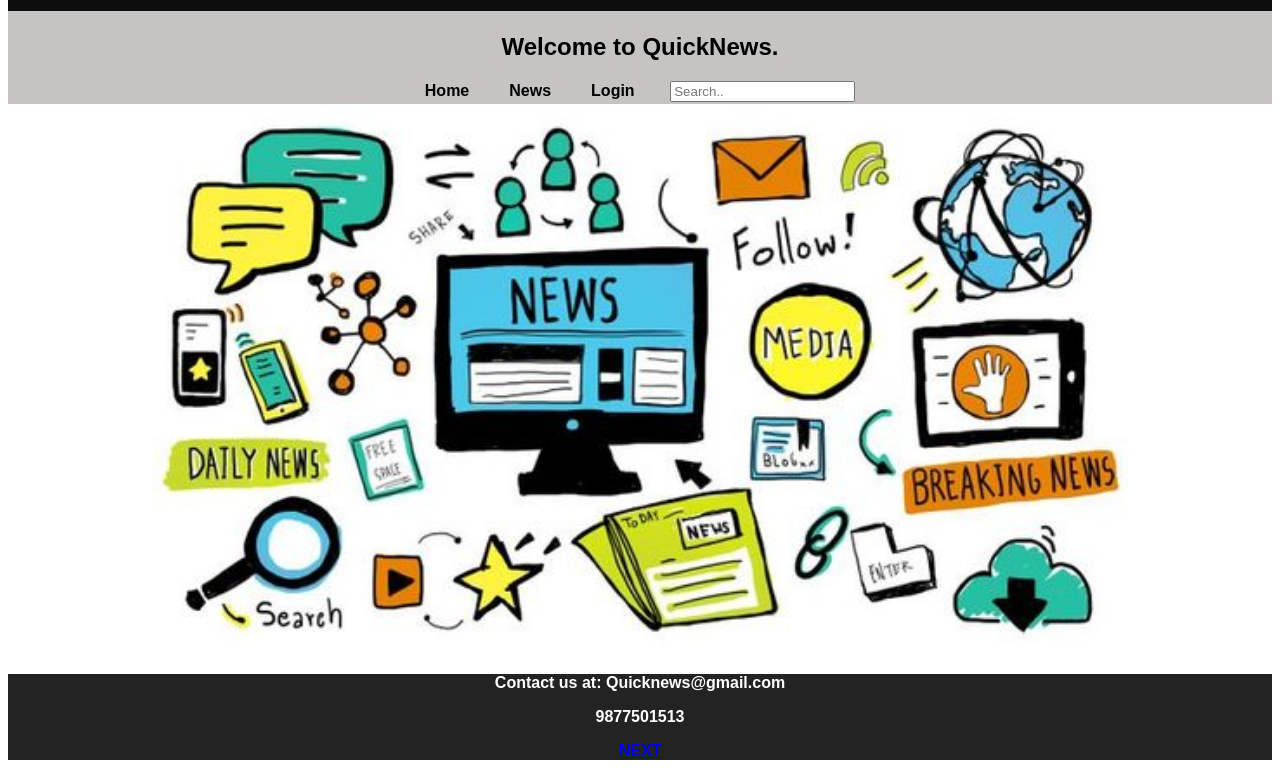
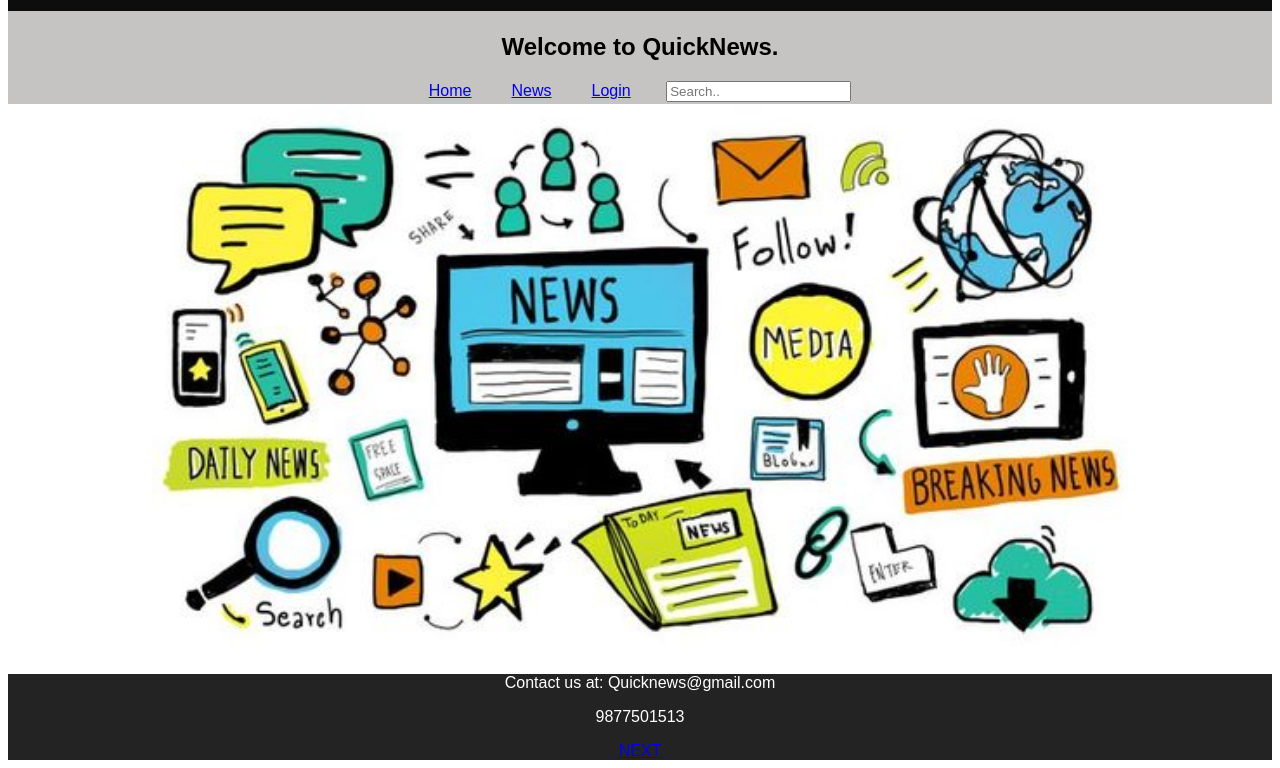
Before and after one commit to aivar-14/Quick-Newz, a plain HTML site: page index.html in a window 1280 px wide. Shown: the part 59-827 px from the top of the page. Drawn offline with Linux system fonts and the light colour scheme.

Commit message:
Update index.html

```diff
--- a/index.html
+++ b/index.html
@@ -62,15 +62,9 @@
 
     }
     a:visited{
-        color: rgb(204, 204, 206);
+        color: rgb(204, 10, 10);
     }
     a:hover{
-        color: #3049ef;
-    }
-    b:visited{
-        color: rgb(0, 0, 0);
-    }
-    b:hover{
         color: #3049ef;
     }
 
@@ -86,14 +80,16 @@
     <main>
         <div class="banner">
             <h2>Welcome to QuickNews.</h2>
+            <nav>
             <center>
                 <div class="topnav">
-                    <b href="index.html">Home</a> &nbsp;&nbsp;&nbsp;&nbsp;&nbsp;&nbsp;&nbsp;
-                    <b href="gallerypage.html">News</a> &nbsp;&nbsp;&nbsp;&nbsp;&nbsp;&nbsp;&nbsp;
-                    <b href="login.html">Login</a>&nbsp;&nbsp;&nbsp;&nbsp;&nbsp;&nbsp;&nbsp;
+                    <a href="index.html">Home</a> &nbsp;&nbsp;&nbsp;&nbsp;&nbsp;&nbsp;&nbsp;
+                    <a href="gallerypage.html">News</a> &nbsp;&nbsp;&nbsp;&nbsp;&nbsp;&nbsp;&nbsp;
+                    <a href="index.html">Login</a>&nbsp;&nbsp;&nbsp;&nbsp;&nbsp;&nbsp;&nbsp;
                     <input type="text" placeholder="Search..">
                 </div>
             </center>
+            </nav>
         </div>
         <div style="overflow: auto;">
             <center><img src="imagenew.jpg" alt="Your Image"  width: 700px; height="550px"></center>
@@ -102,33 +98,12 @@
 
         <body>
 
-            <!-- <main> -->
-                <!-- <div class="gallery">
-                    <div class="news-item">
-                        <img src="image1.jpeg" alt="News Image 1">
-                        <p>Explore a world of flavors with our diverse culinary offerings, from Mediterranean salads to the rich, creamy Italian pastas, each dish is crafted to delight your taste buds. Join us in a celebration of global cuisine, where every meal is an adventure.</p>
-                    </div>
-                    <div class="news-item">
-                        <img src="image2.jpeg" alt="News Image 2">
-                        <p>Pregnancy-related dengue has a negative impact on both the mother and the fetus, with a high maternal death rate of 15.9% (National Institute of Health). Dengue fever, which is carried by the Aedes mosquito, poses several challenges. This virus infection affects the health of the mother and may endanger the growing fetus.</p>
-                    </div>
-                    <div class="news-item">
-                        <img src="image3.jpeg" alt="News Image 3">
-                        <p>In an interview with HT Lifestyle, Dr Amit P Ghawade, Consultant- Pediatrician at Motherhood Hospitals in Mumbai's Kharghar, shared, Vaccines are touted as safe to prevent children from diseases such as smallpox, measles, mumps, diphtheria, tetanus, and polio. Parents should be at ease as we dispel the myths linked to vaccination in children.</p>
-                    </div>
-                    <div class="news-item">
-                        <img src="image4.jpeg" alt="News Image 4">
-                        <p>In the coming decades, multiple space agencies and private companies plan to establish outposts on the Moon and Mars. These outposts will allow for long-duration stays, astrobiological research, and facilitate future Solar System exploration. However, having crews operating far from Earth for extended periods will also present some serious logistical challenges. In-Situ Resource Utilization (ISRU) , is the name of the game.</p>
-                    </div>
-                    <div class="news-item">
-                        <img src="image5.jpeg" alt="News Image 5">
-                        <p>The double-decker bus that hit a milk tanker on the Agra-Lucknow Expressway, leaving 18 people dead, was "unfit" for operations, officials said.</p>
-    </main>
-     -->
+        <nav>
         <footer>
             <p>Contact us at: Quicknews@gmail.com</p><p>9877501513</p>
             <a href="gallerypage.html">NEXT</a>
         </footer>
+    </nav>
 
 
 </body>
```
